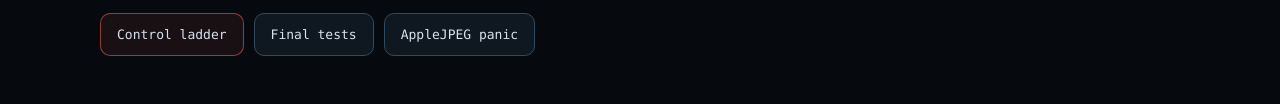
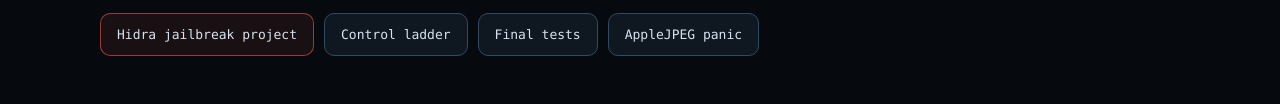
Before and after one commit to nenasevartem70-cmyk/hidgate-poc, a plain HTML site: page docs/index.html in a window 1280 px wide. Shown: the part 1537-1641 px from the top of the page. Drawn offline with Linux system fonts and the light colour scheme.

Commit message:
Link the Hidra jailbreak project from the research repo

```diff
--- a/docs/index.html
+++ b/docs/index.html
@@ -372,7 +372,8 @@
 <span class="g">6. PAC / PPL bypass</span>      <span class="r">NOT YET</span>
 <span class="g">7. Kernel r/w + jailbreak</span> <span class="r">NOT YET</span></div>
       <div class="links">
-        <a class="btn primary" href="https://github.com/nenasevartem70-cmyk/hidgate-poc/blob/main/docs/kernel-control.md">Control ladder</a>
+        <a class="btn primary" href="https://github.com/nenasevartem70-cmyk/hidra">Hidra jailbreak project</a>
+        <a class="btn" href="https://github.com/nenasevartem70-cmyk/hidgate-poc/blob/main/docs/kernel-control.md">Control ladder</a>
         <a class="btn" href="https://github.com/nenasevartem70-cmyk/hidgate-poc/blob/main/docs/final-tests.md">Final tests</a>
         <a class="btn" href="https://github.com/nenasevartem70-cmyk/hidgate-poc/blob/main/docs/applejpeg-panic-2026-10-30.md">AppleJPEG panic</a>
       </div>
```
Also changed, not shown: 2 other files.
